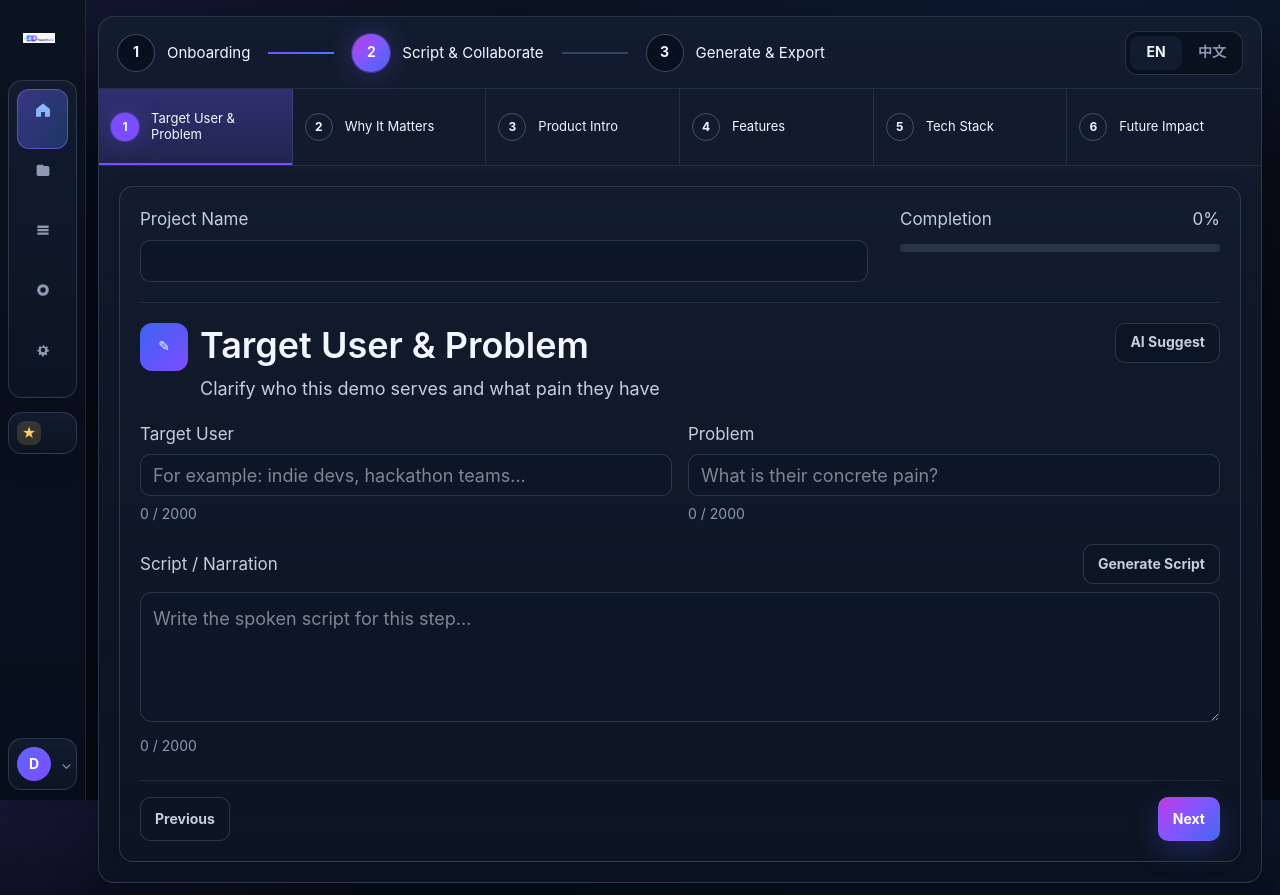
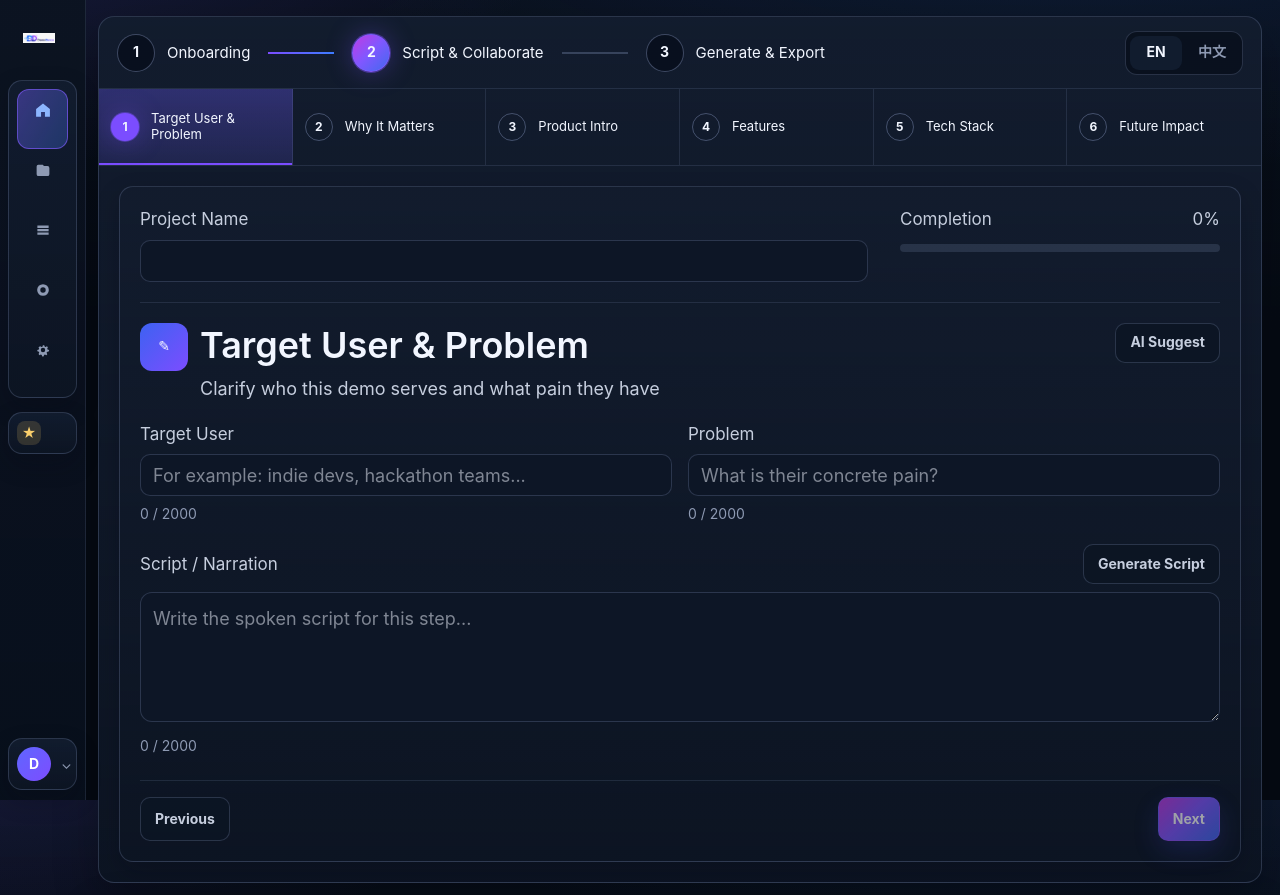
Before and after one commit to cczhong11/DemoDance, a Next.js app in the folder UI/demodance/: page /workflow in a window 1280 px wide. Shown: the top 895 px of the page. Built offline with nearby package versions, Linux system fonts and the light colour scheme.

Commit message:
feat: add navigation error handling for project title validation in workflow

```diff
--- a/UI/demodance/app/workflow/page.tsx
+++ b/UI/demodance/app/workflow/page.tsx
@@ -53,6 +53,7 @@ export default function WorkflowPage() {
   const [scriptGenerating, setScriptGenerating] = useState(false);
   const [logoGenerating, setLogoGenerating] = useState(false);
   const [manualSaveBusy, setManualSaveBusy] = useState(false);
+  const [navigationError, setNavigationError] = useState<string | null>(null);
 
   const activeStep = steps.find((step) => step.id === activeStepId) ?? steps[0];
   const activeIndex = workflowStepOrder.indexOf(activeStep.id);
@@ -74,6 +75,7 @@ export default function WorkflowPage() {
   }, [steps, getStepScript]);
   const activeStepUi = workflowStepUiMap[activeStep.id];
   const activeStepScript = getStepScript(activeStep.id);
+  const hasProjectTitle = projectName.trim().length > 0;
 
   async function runAiSuggest() {
     if (aiSuggestLoading) return;
@@ -225,6 +227,16 @@ export default function WorkflowPage() {
     }
   }
 
+  function goNextStep() {
+    if (!hasProjectTitle) {
+      setNavigationError(tr("Project title is required before continuing.", "请先填写项目名称再继续下一步。"));
+      return;
+    }
+    if (!nextStepId) return;
+    setNavigationError(null);
+    setActiveStepId(nextStepId);
+  }
+
   return (
     <AppShell>
       <main className="dd-page-grid">
@@ -260,7 +272,17 @@ export default function WorkflowPage() {
               <div className="grid grid-cols-[minmax(0,1fr)_320px] gap-8">
                 <label className="block">
                   <div className="text-[17px] text-[var(--dd-text-secondary)]">Project Name <span className="zh-only">/ 项目名称</span></div>
-                  <input className="dd-input mt-2 text-lg" value={projectName} onChange={(e) => setProjectName(e.target.value)} />
+                  <input
+                    className="dd-input mt-2 text-lg"
+                    value={projectName}
+                    onChange={(e) => {
+                      setProjectName(e.target.value);
+                      if (e.target.value.trim().length > 0 && navigationError) {
+                        setNavigationError(null);
+                      }
+                    }}
+                  />
+                  {navigationError ? <div className="mt-2 text-sm text-[var(--dd-danger)]">{navigationError}</div> : null}
                 </label>
                 <div>
                   <div className="flex items-center justify-between text-[17px] text-[var(--dd-text-secondary)]">
@@ -468,7 +490,12 @@ export default function WorkflowPage() {
                   )}
 
                   {nextStepId ? (
-                    <button type="button" className="dd-btn-primary h-11 px-7" onClick={() => setActiveStepId(nextStepId)}>
+                    <button
+                      type="button"
+                      className={`dd-btn-primary h-11 px-7 ${hasProjectTitle ? "" : "opacity-60 cursor-not-allowed"}`}
+                      onClick={goNextStep}
+                      disabled={!hasProjectTitle}
+                    >
                       Next <span className="zh-only">/ 下一步</span>
                     </button>
                   ) : (
```
